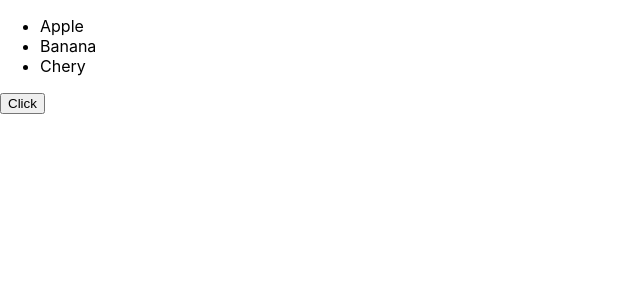
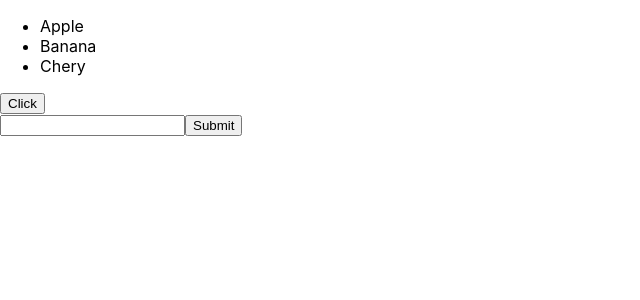
Before and after one commit to jht960526/React, a React (Create React App) app in the folder reactstudy/: page / in a window 1280 px wide. Shown: the top 300 px of the page, without its empty margins (0-640 px from the left). Built offline with nearby package versions, Linux system fonts and the light colour scheme.

Commit message:
컴포넌트 만들기3
컴포넌트 만들기3
이벤트 처리하기
(Submit 버튼 활용)

```diff
--- a/reactstudy/src/App.js
+++ b/reactstudy/src/App.js
@@ -3,6 +3,7 @@ import './App.css';
 import { FilteredList } from './List';
 import List from './List';
 import Alert from './Alert';
+import Form from './Form';
 
 function Header(props){
   console.log('props', props);
@@ -43,7 +44,9 @@ function App() {
     <div>
       <List/>
       <FilteredList/>
+      {/* SyntheticEvent */}
       <Alert onAlert={()=> alert("world")}/>
+      <Form/>
     </div>
   );
 }
--- /dev/null
+++ b/reactstudy/src/Form.jsx
@@ -0,0 +1,16 @@
+const Form = () => {
+  const handleSubmit = (event) =>{
+    {/* 이벤트 내에서 존재하는 박스에 입력된 값이 변경되지 않는다.*/}
+    event.preventDefault();
+    const text = event.target.elements.user.value;
+    alert(text);
+  };
+  return (
+    <form onSubmit={handleSubmit}>
+      <input type = "text" name = "user"/>
+      <button>Submit</button>
+    </form>
+  );
+}
+
+export default Form;
```
